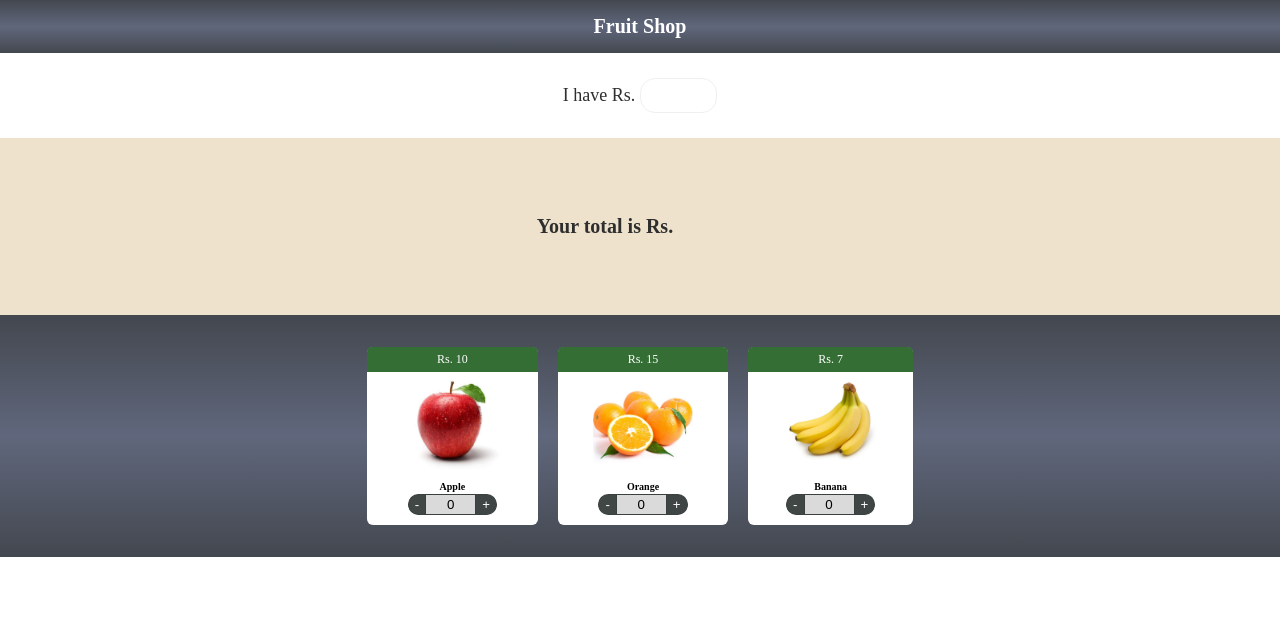
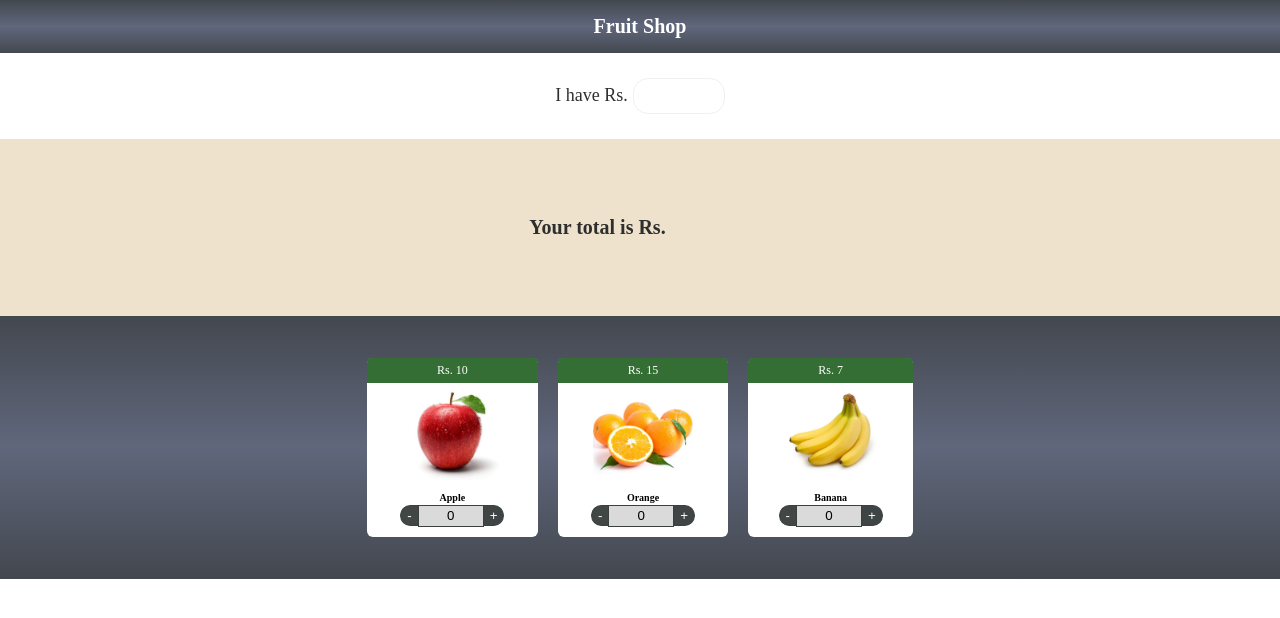
Before and after one commit to sana-ishaque/fruitshop-js-task, a plain HTML site: page index.html in a window 1280 px wide. Drawn offline with Linux system fonts and the light colour scheme.

Commit message:
Add files via upload

```diff
--- a/style.css
+++ b/style.css
@@ -91,7 +91,8 @@ label {
 #apple, #orange, #banana {
     background-color: white;
     padding-bottom: 10px;
-    margin: 0px 10px;
+    margin: 10px 10px;
+    max-width: 250px;
 }
 
 #apple img, #orange img, #banana img {
@@ -110,12 +111,12 @@ label {
 }
 
 input {
-    width: 45px;
+    width: 60px;
     outline: none;
     border: 0.75px solid #3a3f40;
     background-color: #dbdada;
     text-align: center;
-    height: 17px;
+    height: 17.5px;
 }
 
 input[type=number]::-webkit-inner-spin-button, input[type=number]::-webkit-outer-spin-button {
@@ -136,6 +137,7 @@ input[type=number]::-webkit-inner-spin-button, input[type=number]::-webkit-outer
     background-color: #3f4544;
     border-radius: 0px 12px 12px 0px;
     height: 21px;
+    outline: none;
 }
 
 .minus-btn {
@@ -145,12 +147,12 @@ input[type=number]::-webkit-inner-spin-button, input[type=number]::-webkit-outer
     color: white;
     border-radius: 12px 0px 0px 12px;
     height: 21px;
+    outline: none;
 }
 
 @media (max-width: 700px) {
     main {
         display: flex;
         flex-direction: column;
-        align-items: center;
     }
 }
```
